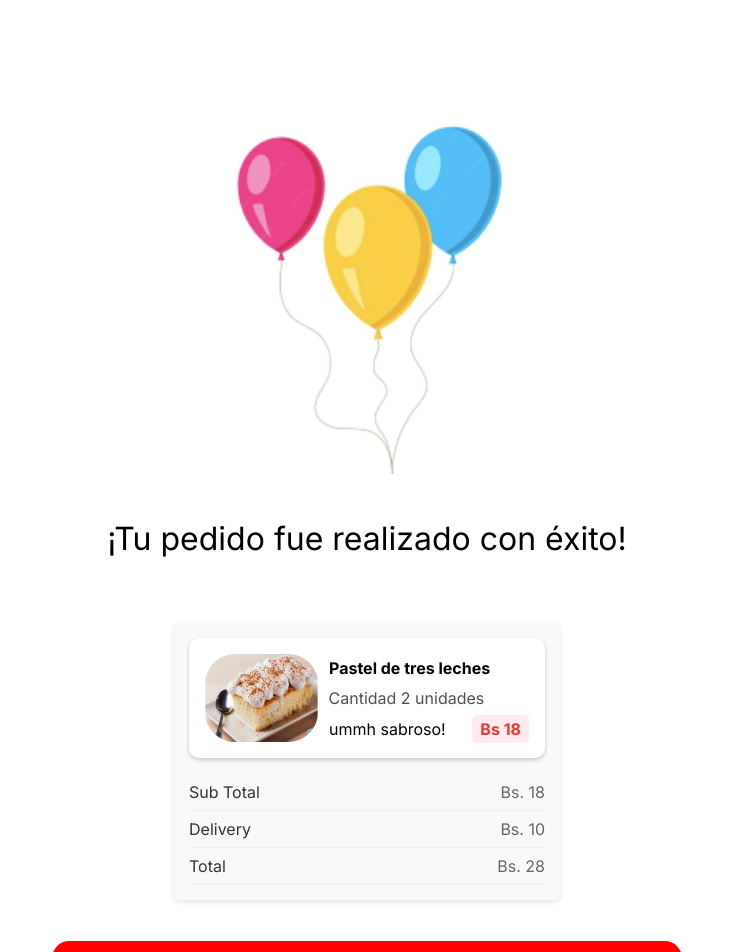
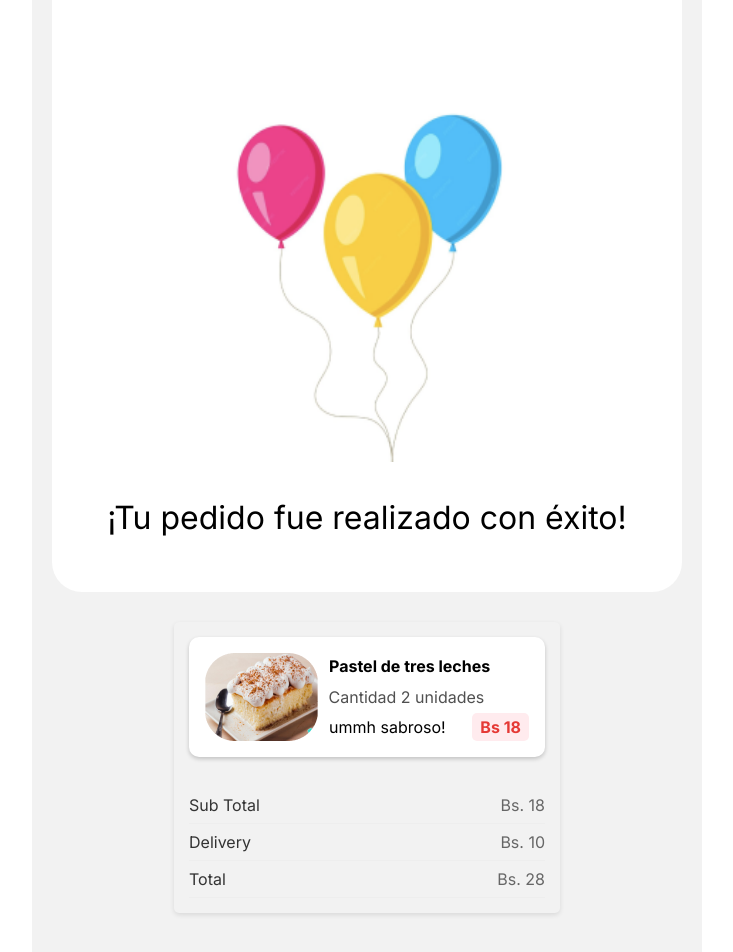
Before and after one commit to HuascarGutierrez/pasteleria-Nino, a React (Vite) app: page / in a window 1280 px wide. Shown: the top 952 px of the page, without its empty margins (273-1006 px from the left). Built offline with nearby package versions, Linux system fonts and the light colour scheme.

Commit message:
actualizacion

```diff
--- a/src/components/atoms/styles/BalloonsImage.css
+++ b/src/components/atoms/styles/BalloonsImage.css
@@ -4,6 +4,7 @@
   }
 
   .balloons-image img {
+    text-align: center;
     margin-top: 80%;
     width: 300.83px; /* Mantiene la proporción original de la imagen */
     height: 350px; /* Ajusta la altura para tu diseño */
--- a/src/components/atoms/styles/SuccessMessage.css
+++ b/src/components/atoms/styles/SuccessMessage.css
@@ -3,6 +3,6 @@
     font-size: 2rem; /* Tamaño de fuente para el mensaje */
     text-align: center; /* Centrar el texto horizontalmente */
     padding: 15px; /* Espaciado interno para no tocar los bordes */
-    margin: 10px 0; /* Espaciado externo arriba y abajo */
+    margin-top: 1px ; /* Espaciado externo arriba y abajo */
     /* Ajusta estos valores según sea necesario */
   }
--- a/src/components/molecules/OrderSummary.jsx
+++ b/src/components/molecules/OrderSummary.jsx
@@ -12,10 +12,14 @@ function OrderSummary() {
         description="ummh sabroso!"
         imageUrl="./public/images/image 29.png"
       />
+      <div className='menu-pedido'>
+
 
       <OrderSummaryItem title="Sub Total" value="Bs. 18" />
       <OrderSummaryItem title="Delivery" value="Bs. 10" />
       <OrderSummaryItem title="Total" value="Bs. 28" />
+      </div>
+
     </div>
 
   );
--- a/src/components/molecules/styles/HeaderGo.css
+++ b/src/components/molecules/styles/HeaderGo.css
@@ -1,7 +1,12 @@
 .header-go {
   background-color: rgb(255, 255, 255);
+  border-radius: 30px;
   display: flex;
   flex-direction: column;
   align-items: center;
   padding: 40px;
+  margin-bottom: 30px;
+  margin-bottom: 30px;
+
+
 }
--- a/src/components/molecules/styles/OrderSummary.css
+++ b/src/components/molecules/styles/OrderSummary.css
@@ -1,5 +1,5 @@
 .order-summary{
-  background-color: #f9f9f9;
+  background-color: #F2F2F2;
   padding: 15px;
   border-radius: 5px;
   box-shadow: 0 2px 5px rgba(0, 0, 0, 0.1);
@@ -15,3 +15,6 @@
   padding: 1rem;
   margin-bottom: 1rem;
   }
+  .menu-pedido{
+    margin-top: 30PX;
+  }
--- a/src/components/organisms/styles/SuccesfulOrder.css
+++ b/src/components/organisms/styles/SuccesfulOrder.css
@@ -1,4 +1,6 @@
 .successful-order {
+  background-color:#F2F2F2 ;
+
     display: flex;
     flex-direction: column;
     align-items: center;
```
